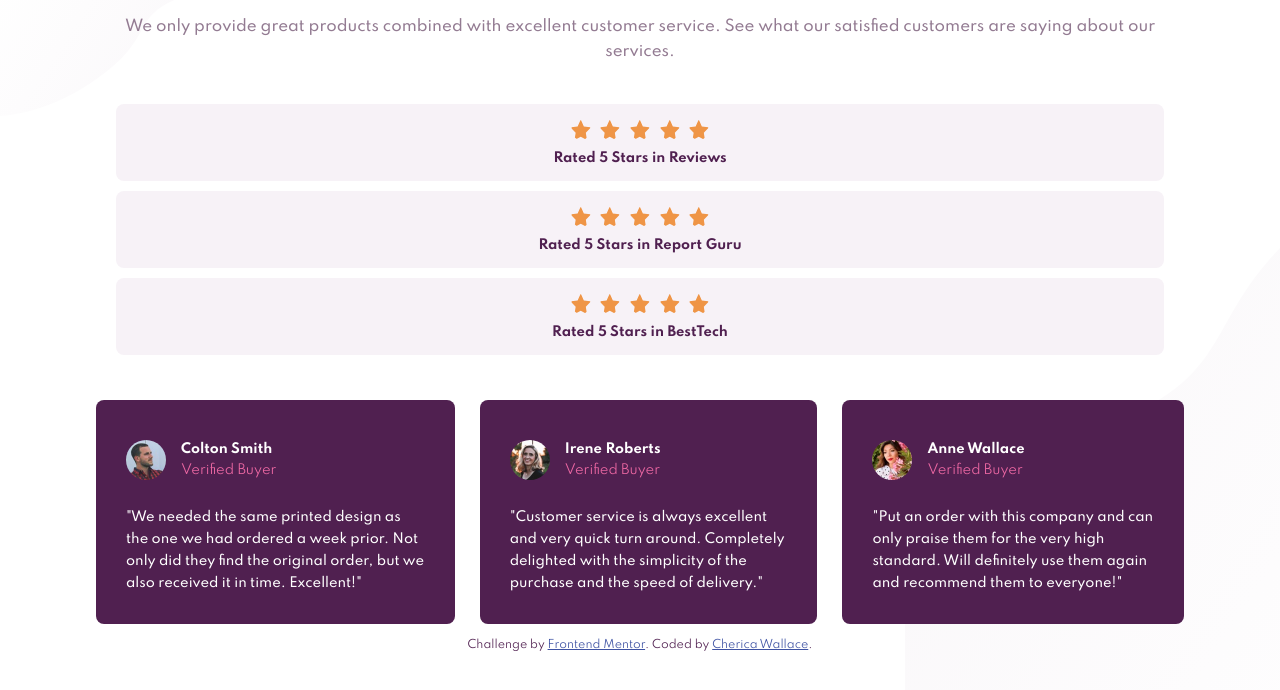
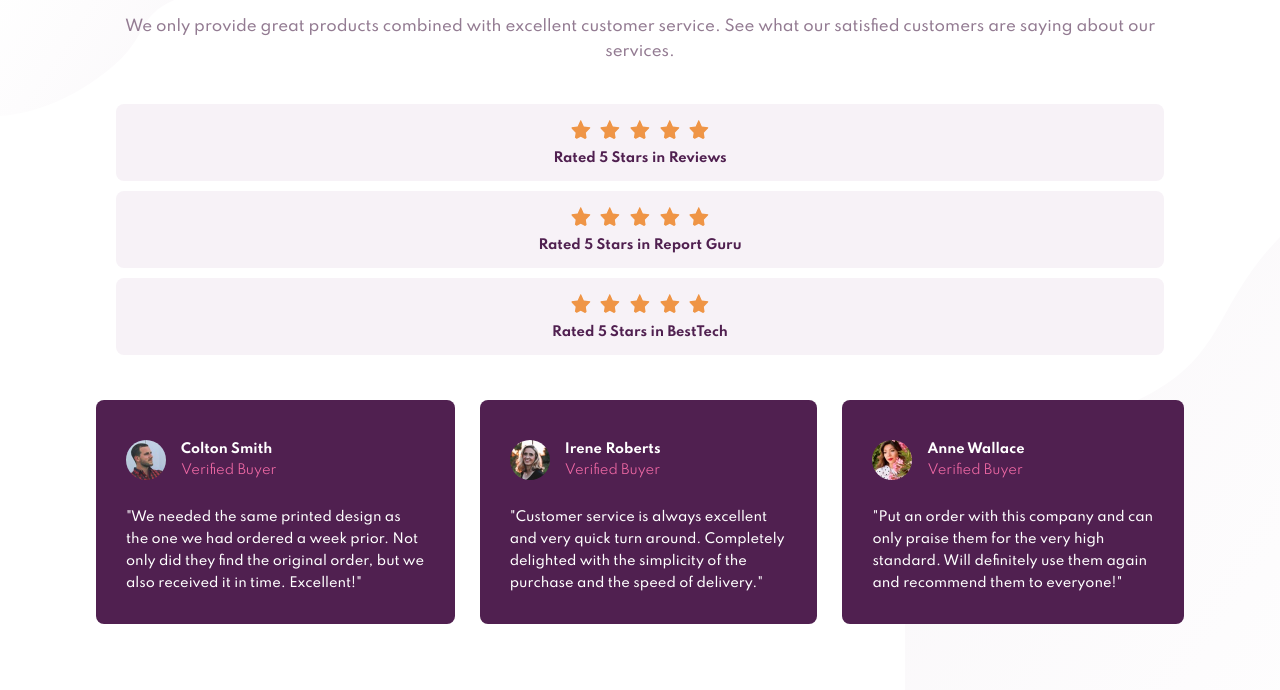
Before and after one commit to CheriRogue/Social-Proof-Section, a plain HTML site: page index.html in a window 1280 px wide. Shown: the part 116-806 px from the top of the page. Drawn offline with Linux system fonts and the light colour scheme.

Commit message:
Remove attribution element

```diff
--- a/index.html
+++ b/index.html
@@ -104,11 +104,6 @@
             </li>
           </ul>
         </div>
-          <div class="attribution">
-            Challenge by
-            <a href="https://www.frontendmentor.io?ref=challenge" target="_blank"
-              >Frontend Mentor</a>. Coded by <a href="#">Cherica Wallace</a>.
-          </div>
       </section>
     </main>
   </body>
```
